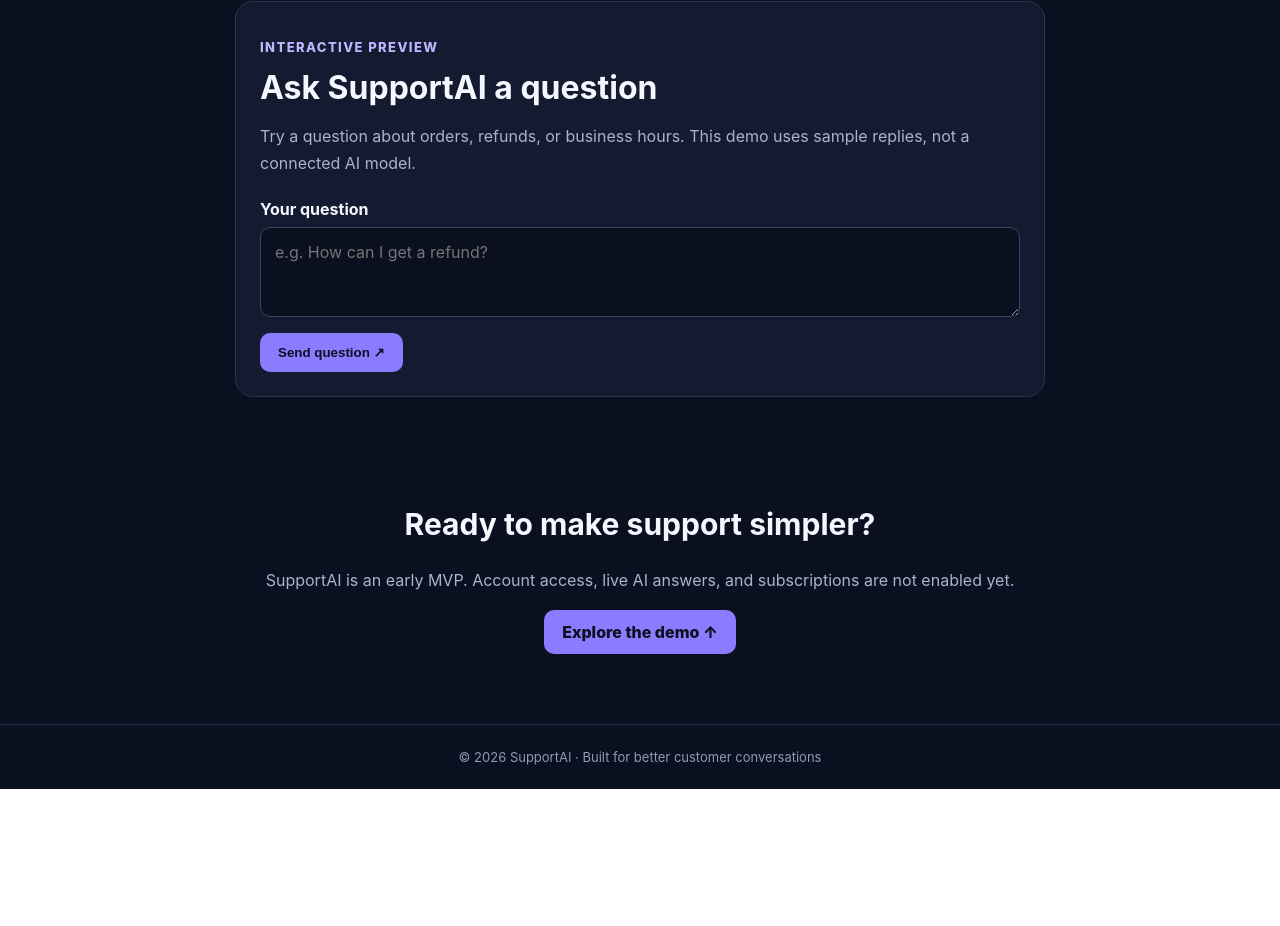
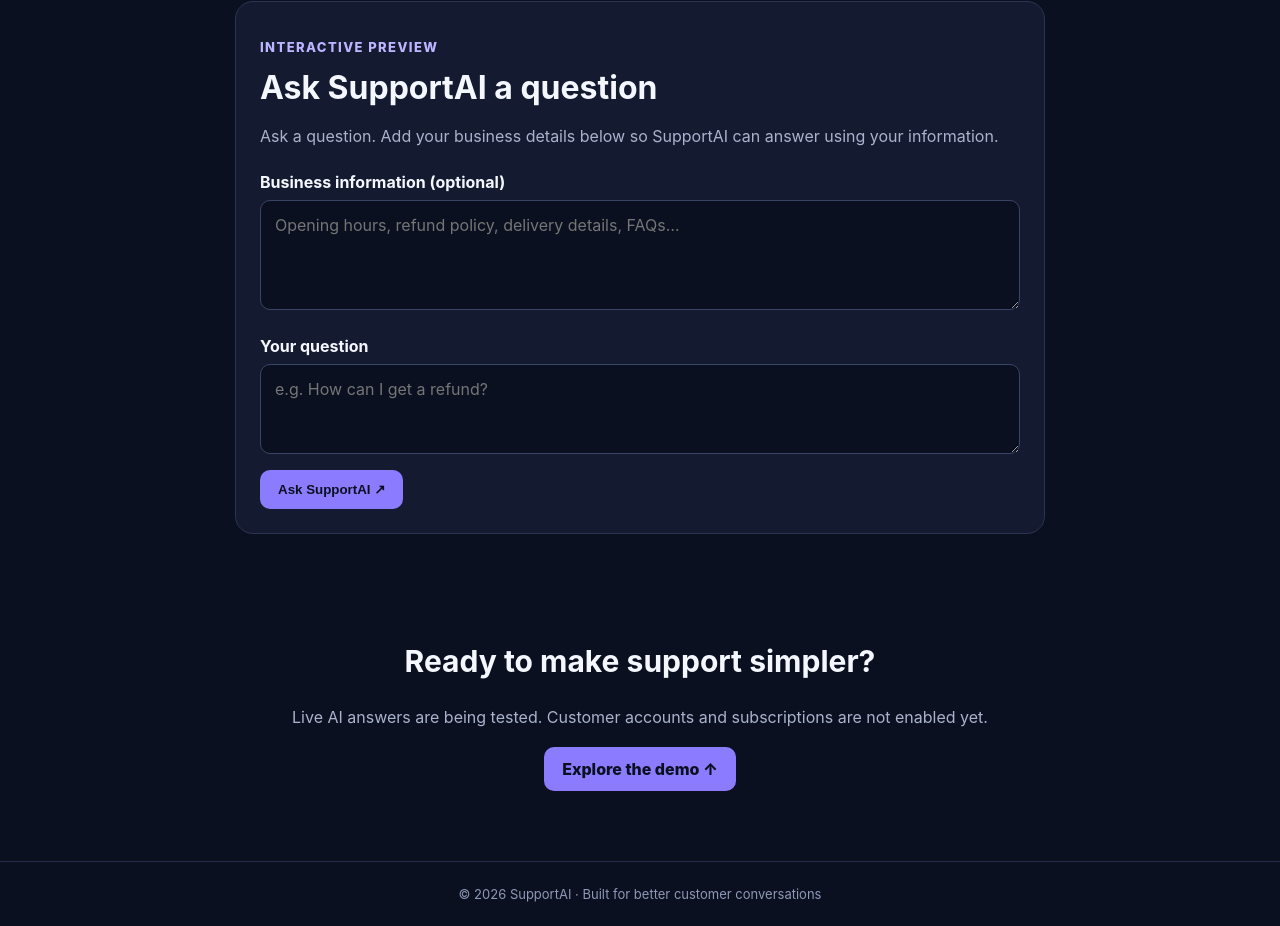
Before and after one commit to supportaibusiness-creator/Supportai, a Next.js app: page / in a window 1280 px wide. Shown: the part 1100-2026 px from the top of the page. Before the commit the page ends 1889 px from the top, so only its background shows below. Built offline with nearby package versions, Linux system fonts and the light colour scheme.

Commit message:
Add business knowledge input and live AI chat loading state

```diff
--- a/app/page.js
+++ b/app/page.js
@@ -118,11 +118,13 @@ export default function Home() {
         <div style={{ ...styles.panel, maxWidth: 760, margin: "0 auto" }}>
           <p style={styles.tag}>INTERACTIVE PREVIEW</p>
           <h2 style={{ fontSize: 32, margin: "10px 0" }}>Ask SupportAI a question</h2>
-          <p style={styles.muted}>Try a question about orders, refunds, or business hours. This demo uses sample replies, not a connected AI model.</p>
+          <p style={styles.muted}>Ask a question. Add your business details below so SupportAI can answer using your information.</p>
           <form onSubmit={handleSubmit}>
+            <label htmlFor="businessInfo" style={{ display: "block", fontWeight: 700, margin: "22px 0 8px" }}>Business information (optional)</label>
+            <textarea id="businessInfo" value={businessInfo} onChange={(e) => setBusinessInfo(e.target.value)} placeholder="Opening hours, refund policy, delivery details, FAQs…" rows={4} maxLength={6000} style={{ width: "100%", boxSizing: "border-box", padding: 14, borderRadius: 10, border: "1px solid #3a4565", background: "#0b1020", color: "#f5f7ff", font: "inherit", resize: "vertical" }} />
             <label htmlFor="question" style={{ display: "block", fontWeight: 700, margin: "22px 0 8px" }}>Your question</label>
             <textarea id="question" value={message} onChange={(e) => setMessage(e.target.value)} placeholder="e.g. How can I get a refund?" rows={3} style={{ width: "100%", boxSizing: "border-box", padding: 14, borderRadius: 10, border: "1px solid #3a4565", background: "#0b1020", color: "#f5f7ff", font: "inherit", resize: "vertical" }} />
-            <button type="submit" style={{ ...styles.button, marginTop: 12 }}>Send question ↗</button>
+            <button type="submit" disabled={loading} style={{ ...styles.button, marginTop: 12, opacity: loading ? 0.7 : 1 }}>{loading ? "Thinking…" : "Ask SupportAI ↗"}</button>
           </form>
           {reply && <div role="status" style={{ background: "#202943", border: "1px solid #3a4565", padding: 18, borderRadius: 12, marginTop: 20 }}><strong style={{ color: "#bdb5ff" }}>SupportAI reply</strong><p style={{ lineHeight: 1.7, marginBottom: 0 }}>{reply}</p></div>}
         </div>
@@ -130,7 +132,7 @@ export default function Home() {
 
       <section style={{ ...styles.section, paddingTop: 20, paddingBottom: 70, textAlign: "center" }}>
         <h2 style={{ fontSize: 30 }}>Ready to make support simpler?</h2>
-        <p style={styles.muted}>SupportAI is an early MVP. Account access, live AI answers, and subscriptions are not enabled yet.</p>
+        <p style={styles.muted}>Live AI answers are being tested. Customer accounts and subscriptions are not enabled yet.</p>
         <a href="#demo" style={styles.button}>Explore the demo ↑</a>
       </section>
       <footer style={{ borderTop: "1px solid #252e48", padding: 24, textAlign: "center", color: "#8e99b6", fontSize: 13 }}>
```
